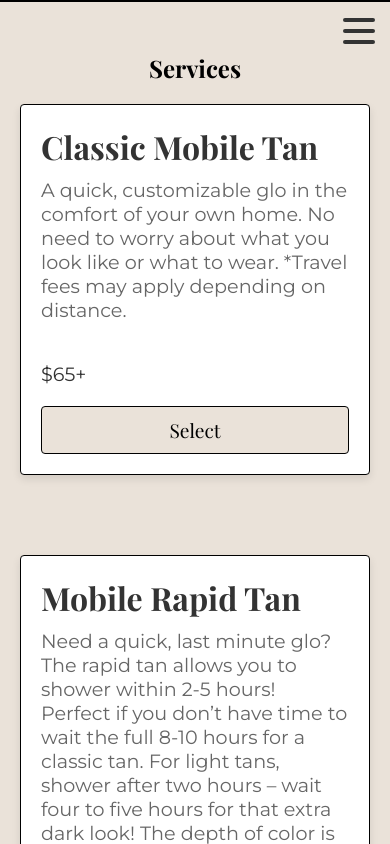
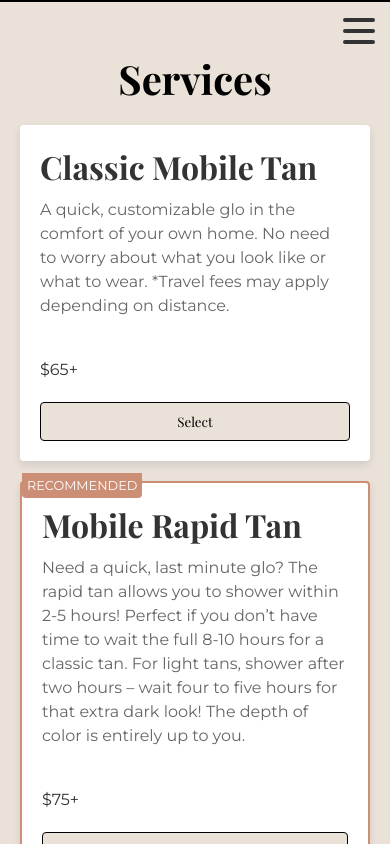
Before and after one commit to grantrisk/coastal-glo-mobile, a Next.js app: page /services in a window 390 px wide. Shown: the top 844 px of the page. Built offline with nearby package versions, Linux system fonts and the light colour scheme.

Commit message:
Updated globals.css to contain font sizes

```diff
--- a/app/components/ServiceCard.tsx
+++ b/app/components/ServiceCard.tsx
@@ -6,6 +6,7 @@ interface ServiceCardProps {
   description: string;
   price?: string;
   buttonText: string;
+  recommended?: boolean;
 }
 
 const ServiceCard: React.FC<ServiceCardProps> = ({
@@ -13,9 +14,13 @@ const ServiceCard: React.FC<ServiceCardProps> = ({
   description,
   price,
   buttonText,
+  recommended,
 }) => {
   return (
-    <div className={styles.card}>
+    <div className={`${styles.card} ${recommended ? styles.recommended : ""}`}>
+      {recommended && (
+        <div className={styles.recommendedLabel}>RECOMMENDED</div>
+      )}
       <div className={styles.content}>
         <h2 className={styles.title}>{title}</h2>
         <p className={styles.description}>{description}</p>
--- a/app/page.tsx
+++ b/app/page.tsx
@@ -40,6 +40,11 @@ export default function Home() {
         {/* Welcome Section */}
         <section className={styles.hero}>
           <h1>TBD</h1>
+          <h2>TBD</h2>
+          <h3>TBD</h3>
+          <h4>TBD</h4>
+          <h5>TBD</h5>
+          <h6>TBD</h6>
           <p>Something here...</p>
         </section>
       </main>
--- a/app/services/page.tsx
+++ b/app/services/page.tsx
@@ -26,6 +26,7 @@ export default function Services() {
             description="Need a quick, last minute glo? The rapid tan allows you to shower within 2-5 hours! Perfect if you don’t have time to wait the full 8-10 hours for a classic tan. For light tans, shower after two hours – wait four to five hours for that extra dark look! The depth of color is entirely up to you."
             price="$75+"
             buttonText="Select"
+            recommended={true}
           />
 
           <ServiceCard
--- a/styles/Footer.module.css
+++ b/styles/Footer.module.css
@@ -20,7 +20,6 @@
   display: inline-block;
   color: #333; /* Social link color */
   text-decoration: none; /* Removes underline */
-  font-size: 24px; /* Adjusts the size of the icons/text */
   transition: color 0.3s ease; /* Smooth color transition on hover */
 }
 
--- a/styles/Nav.module.css
+++ b/styles/Nav.module.css
@@ -3,6 +3,7 @@
   padding: 20px; /* Adjust padding as needed */
   width: 100%;
   height: 70px;
+  z-index: 999;
 }
 
 .navList {
--- a/styles/NotFound.module.css
+++ b/styles/NotFound.module.css
@@ -10,7 +10,7 @@
 }
 
 .title {
-  font-size: 2rem;
+  /*font-size: 2rem;*/
   color: #333;
 }
 
--- a/styles/ServiceCard.module.css
+++ b/styles/ServiceCard.module.css
@@ -1,6 +1,21 @@
+.recommended {
+  border: 2px solid var(--color-tertiary);
+}
+
+.recommendedLabel {
+  position: absolute;
+  top: -10px;
+  left: 0;
+  background: var(--color-tertiary);
+  color: white;
+  padding: 5px;
+  border-radius: 0 0 4px 4px;
+  font-size: 0.8rem;
+}
+
 .card {
+  position: relative;
   background: #fff;
-  border: 1px solid #000000;
   border-radius: 4px;
   padding: 20px;
   margin: 10px;
@@ -11,8 +26,6 @@
   height: 100%;
 }
 
-/* TODO: I need to figure out how to handle the global.css with the fonts... */
-
 .content {
   display: flex;
   flex-direction: column;
@@ -20,20 +33,20 @@
 }
 
 .title {
-  font-size: 2em;
+  /*font-size: 2em;*/
   color: #333;
   margin-bottom: 10px;
 }
 
 .description {
-  font-size: 1.2em;
+  /*font-size: 1.2em;*/
   color: #666;
   flex-grow: 1;
   margin-bottom: 20px;
 }
 
 .price {
-  font-size: 1.2em;
+  /*font-size: 1.2em;*/
   color: #333;
   margin-bottom: 20px;
 }
@@ -46,7 +59,7 @@
   border-radius: 4px;
   cursor: pointer;
   transition: background-color 0.3s;
-  font-size: 1.2rem;
+  /*font-size: 1.2rem;*/
 }
 
 .button:hover {
--- a/styles/Services.module.css
+++ b/styles/Services.module.css
@@ -21,7 +21,7 @@
     auto-fit,
     minmax(300px, 1fr)
   ); /* Creates as many 300px columns as the container width allows */
-  gap: 80px;
+  gap: 20px;
   justify-content: center;
   align-items: center;
   padding: 20px;
--- a/styles/globals.css
+++ b/styles/globals.css
@@ -1,30 +1,32 @@
+/*:root {
+  --font-size-base: 16px;
+  --color-primary: #99bfe3;
+  --color-secondary: #4b8bd0;
+  --color-tertiary: #2b547a;
+}*/
+:root {
+  --font-size-base: 16px;
+  --color-primary: #eae2d9;
+  --color-secondary: #eac1b1;
+  --color-tertiary: #cc8e75;
+}
+
 * {
   box-sizing: border-box;
   padding: 0;
   margin: 0;
 }
 
-html,
+html {
+  font-size: var(--font-size-base);
+}
+
+/* NOTE: some variables are located and set in the layout.tsx file in the app directory */
 body {
   max-width: 100vw;
   overflow-x: hidden;
   background-color: #000000;
-}
-
-/*:root {
-  --color-primary: #99bfe3;
-  --color-secondary: #4b8bd0;
-  --color-tertiary: #2b547a;
-}*/
-:root {
-  --color-primary: #eae2d9;
-  --color-secondary: #eac1b1;
-  --color-tertiary: #cc8e75;
-}
-
-/* NOTE: variables are located and set in the layout.tsx file in the app directory */
-body {
-  font-family: var(--font-primary); /* Apply Montserrat to all text */
+  font-family: var(--font-primary);
 }
 
 h1,
@@ -41,3 +43,46 @@ main {
   background-color: var(--color-primary);
   min-height: 95vh; /* <---- TODO: Possibly delete this */
 }
+
+h1 {
+  font-size: 3rem;
+}
+
+h2 {
+  font-size: 2.5rem;
+}
+
+h3 {
+  font-size: 2rem;
+}
+
+h4 {
+  font-size: 1.5rem;
+}
+
+p {
+  font-size: 1.2rem;
+  line-height: 1.5;
+}
+
+@media (max-width: 768px) {
+  h1 {
+    font-size: 2.5rem;
+  }
+
+  h2 {
+    font-size: 2rem;
+  }
+
+  h3 {
+    font-size: 1.5rem;
+  }
+
+  h4 {
+    font-size: 1.2rem;
+  }
+
+  p {
+    font-size: 1rem;
+  }
+}
```
Also changed, not shown: styles/Home.module.css (+24 -10 lines).
